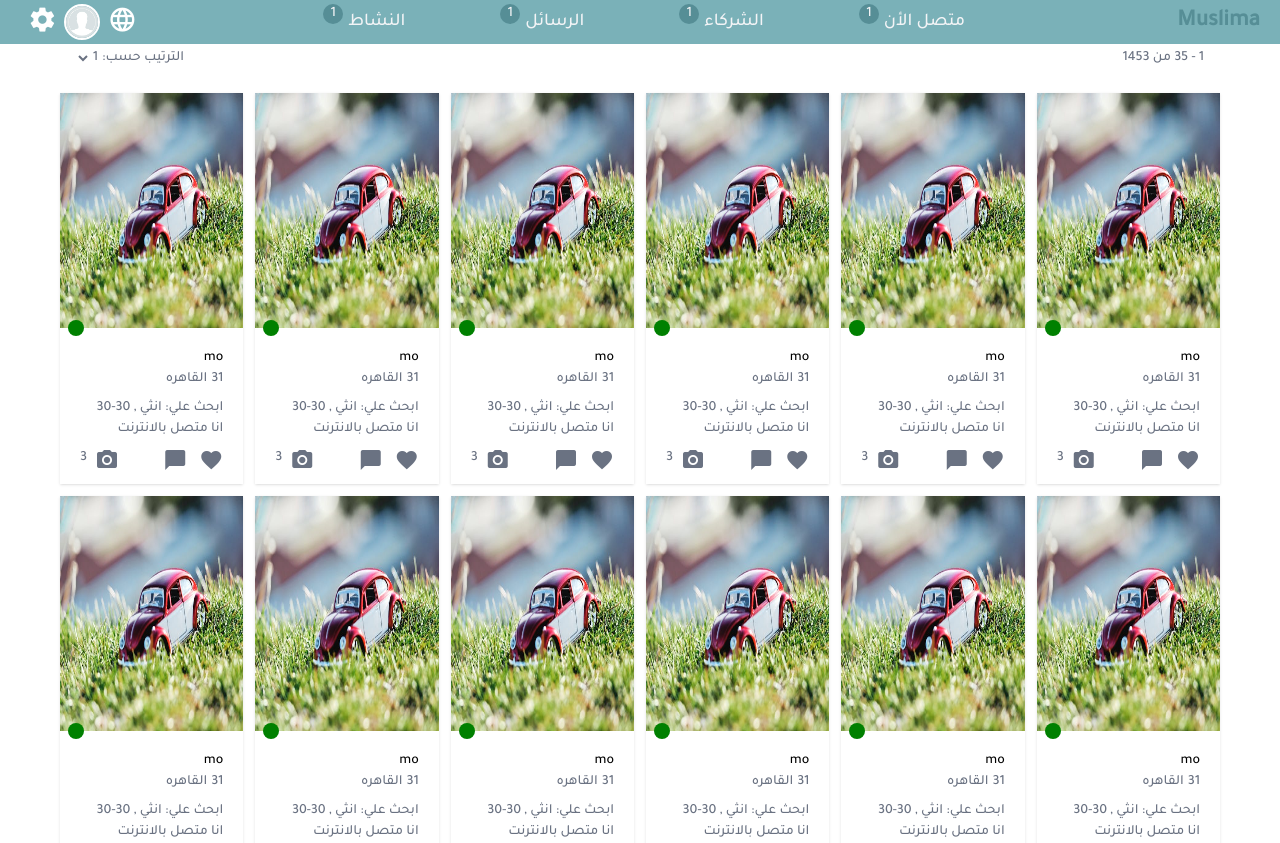
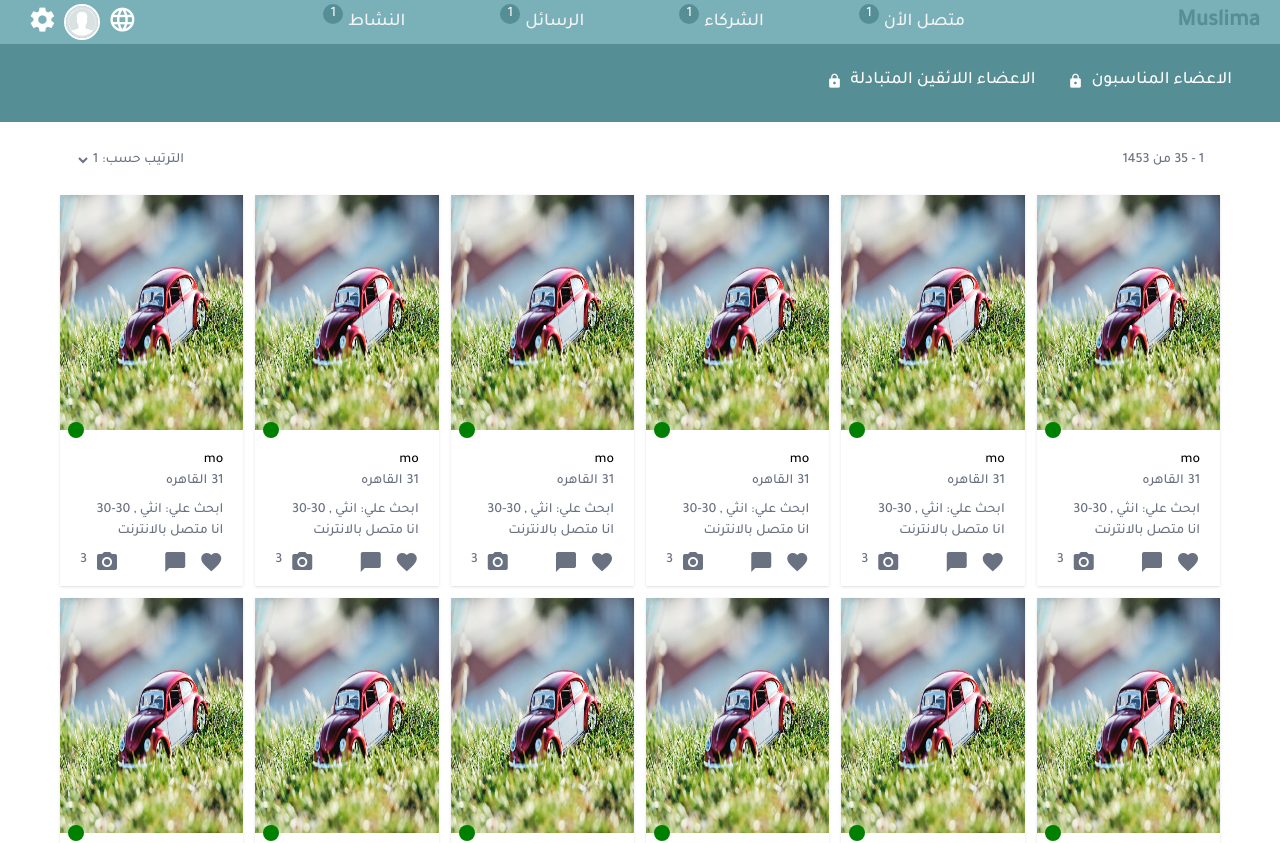
Before and after one commit to mido181/muslima, an Angular app: page /matches in a window 1280 px wide. Shown: the top 843 px of the page. Built offline with nearby package versions, Linux system fonts and the light colour scheme.

Commit message:
update sub-header

```diff
--- a/src/app/app.routes.ts
+++ b/src/app/app.routes.ts
@@ -6,12 +6,15 @@ import { MatchesComponent } from './features/matches/matches.component';
 import { ProfileComponent } from './features/profile/profile.component';
 
 export const routes: Routes = [
+  { path: '', redirectTo: '/home', pathMatch: 'full' },
   { path: 'home', component: HomeComponent },
   { path: 'online', component: OnlineComponent },
   { path: 'messages', component: MessageComponent },
-  { path: 'matches', component: MatchesComponent },
+  { path: 'matches', component: MatchesComponent,
+    data: { showSearch: true }
+
+   },
   { path: 'profile/:id', component: ProfileComponent },
 
-  { path: '', redirectTo: '/home', pathMatch: 'full' },
-  { path: '**', redirectTo: 'home' }, // Wildcard for 404
+  { path: '**', redirectTo: '/home' }, // Wildcard for 404
 ];
--- a/src/app/core/sub-header/sub-header.component.html
+++ b/src/app/core/sub-header/sub-header.component.html
@@ -1,8 +1,10 @@
 <!-- based on route i will change a the content that make the code more dynamic and make maintaince -->
-<section class="min-h-31 py-2 px-4" style="background-color: var(--sec-color)">
+<section class="py-2 px-4" style="background-color: var(--sec-color)">
   <div class="text-white px-4 py-3 text-[1.1rem]">
     <ng-content></ng-content>
   </div>
+  @if (headerStatus$|async) {
+
   <section class="bg-white shadow rounded hidden py-4 md:flex justify-between">
     <section class="flex justify-between gap-40 items-center">
       @for (item of ['ابحث علي','العمر','المحافظة','النوع']; track $index) {
@@ -24,4 +26,5 @@
       </div>
     </section>
   </section>
+  }
 </section>
--- a/src/app/core/sub-header/sub-header.component.ts
+++ b/src/app/core/sub-header/sub-header.component.ts
@@ -1,18 +1,23 @@
 import { Component, inject, OnInit } from '@angular/core';
 import { BorderCircleComponent } from '../../shared/border-circle/border-circle.component';
 import { MatIcon } from '@angular/material/icon';
-import { ActivatedRoute } from '@angular/router';
+import { ActivatedRoute, NavigationEnd, Router } from '@angular/router';
+import { filter, Observable } from 'rxjs';
+import { SubHeaderService } from '../../services/sub-header.service';
+import { AsyncPipe } from '@angular/common';
 
 @Component({
   selector: 'app-sub-header',
-  imports: [BorderCircleComponent, MatIcon],
+  imports: [BorderCircleComponent, MatIcon, AsyncPipe],
   templateUrl: './sub-header.component.html',
   styleUrl: './sub-header.component.scss',
 })
 export class SubHeaderComponent implements OnInit {
-  private router = inject(ActivatedRoute);
-
+  private router = inject(Router);
+  currentParentComponent: string | undefined;
+  private subHeaderService = inject(SubHeaderService);
+  headerStatus$!: Observable<boolean>;
   ngOnInit(): void {
-    console.log(this.router.parent);
+    this.headerStatus$ = this.subHeaderService.visableHeader$;
   }
 }
--- a/src/app/features/matches/matches.component.html
+++ b/src/app/features/matches/matches.component.html
@@ -1,4 +1,18 @@
-<!-- ['الاعضاء المناسبون','الاعضاء اللائقين المتبادلة'] -->
+<app-sub-header>
+  <div class="flex justify-start">
+    @for (item of ['الاعضاء المناسبون','الاعضاء اللائقين المتبادلة']; track
+    $index) {
+
+    <button class="flex justify-center py-2 px-4">
+      <a routerLink="">
+        {{ item }}
+      </a>
+
+      <mat-icon>locked</mat-icon>
+    </button>
+    }
+  </div>
+</app-sub-header>
 <main class="px-15 mt-5">
   <app-orderby>
     <span label>1 - 35 من 1453</span>
--- a/src/app/features/matches/matches.component.scss
+++ b/src/app/features/matches/matches.component.scss
@@ -0,0 +1,4 @@
+mat-icon {
+  font-size: 16px;
+  padding-top: 5px;
+}
--- a/src/app/features/matches/matches.component.ts
+++ b/src/app/features/matches/matches.component.ts
@@ -1,15 +1,30 @@
-import { Component } from '@angular/core';
-import { SubHeaderComponent } from "../../core/sub-header/sub-header.component";
-import { OrderbyComponent } from "../../shared/orderby/orderby.component";
-import { CardContanierComponent } from "../../shared/card-contanier/card-contanier.component";
-import { AdsComponent } from "../../shared/ads/ads.component";
+import { Component, inject, OnInit } from '@angular/core';
+import { SubHeaderComponent } from '../../core/sub-header/sub-header.component';
+import { OrderbyComponent } from '../../shared/orderby/orderby.component';
+import { CardContanierComponent } from '../../shared/card-contanier/card-contanier.component';
+import { AdsComponent } from '../../shared/ads/ads.component';
+import { ActivatedRoute, Router, RouterEvent, RouterLink } from '@angular/router';
+import { SubHeaderService } from '../../services/sub-header.service';
+import { MatIcon } from '@angular/material/icon';
 
 @Component({
   selector: 'app-matches',
-  imports: [SubHeaderComponent, OrderbyComponent, CardContanierComponent, AdsComponent],
+  imports: [
+    SubHeaderComponent,
+    OrderbyComponent,
+    CardContanierComponent,
+    AdsComponent,
+    RouterLink,
+    MatIcon
+  ],
   templateUrl: './matches.component.html',
-  styleUrl: './matches.component.scss'
+  styleUrl: './matches.component.scss',
 })
-export class MatchesComponent {
+export class MatchesComponent implements OnInit {
+  private router = inject(ActivatedRoute);
+  private subHeaderService = inject(SubHeaderService);
 
+  ngOnInit() {
+    this.subHeaderService.headerStatus$.next(false)
+  }
 }
--- a/src/app/features/online/online.component.ts
+++ b/src/app/features/online/online.component.ts
@@ -1,7 +1,8 @@
-import { Component } from '@angular/core';
+import { Component, inject, OnInit } from '@angular/core';
 import { SubHeaderComponent } from '../../core/sub-header/sub-header.component';
 import { CardContanierComponent } from '../../shared/card-contanier/card-contanier.component';
 import { OrderbyComponent } from '../../shared/orderby/orderby.component';
+import { SubHeaderService } from '../../services/sub-header.service';
 
 @Component({
   selector: 'app-online',
@@ -9,4 +10,10 @@ import { OrderbyComponent } from '../../shared/orderby/orderby.component';
   templateUrl: './online.component.html',
   styleUrl: './online.component.scss',
 })
-export class OnlineComponent {}
+export class OnlineComponent implements OnInit {
+  private subHeaderService = inject(SubHeaderService);
+
+  ngOnInit() {
+    this.subHeaderService.headerStatus$.next(true);
+  }
+}
--- /dev/null
+++ b/src/app/services/sub-header.service.ts
@@ -0,0 +1,14 @@
+import { Injectable } from '@angular/core';
+import { BehaviorSubject, Subject } from 'rxjs';
+
+@Injectable({
+  providedIn: 'root',
+})
+export class SubHeaderService {
+  headerStatus$ = new BehaviorSubject<boolean>(false);
+  visableHeader$ = this.headerStatus$.asObservable();
+
+  constructor() {
+    this.headerStatus$.next(true);
+  }
+}
```
Also changed, not shown: 1 other file (tests, documents, lock files or other folders).
